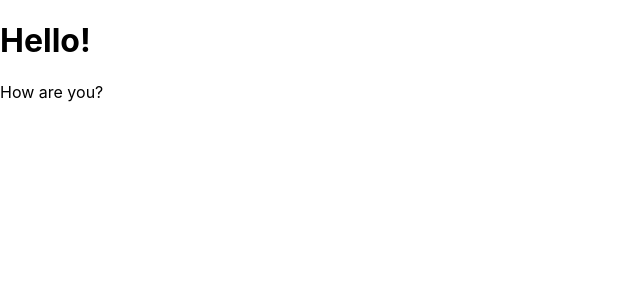
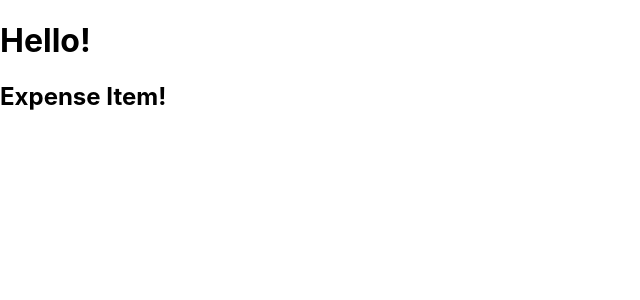
Before and after one commit to AnthonySeif0/React-Web, a React (Create React App) app: page / in a window 1280 px wide. Shown: the top 300 px of the page, without its empty margins (0-640 px from the left). Built offline with nearby package versions, Linux system fonts and the light colour scheme.

Commit message:
ExpenseItem Comp

```diff
--- a/src/App.js
+++ b/src/App.js
@@ -1,8 +1,10 @@
+import ExpenseItem from "./components/ExpenseItem";
+
 function App() {
   return (
     <div className="App">
       <h1>Hello!</h1>
-      <p>How are you?</p>
+      <ExpenseItem />
     </div>
   );
 }
--- a/src/components/ExpenseItem.js
+++ b/src/components/ExpenseItem.js
@@ -0,0 +1,5 @@
+function ExpenseItem(){
+    return <h2>Expense Item!</h2>
+}
+
+export default ExpenseItem;
```
